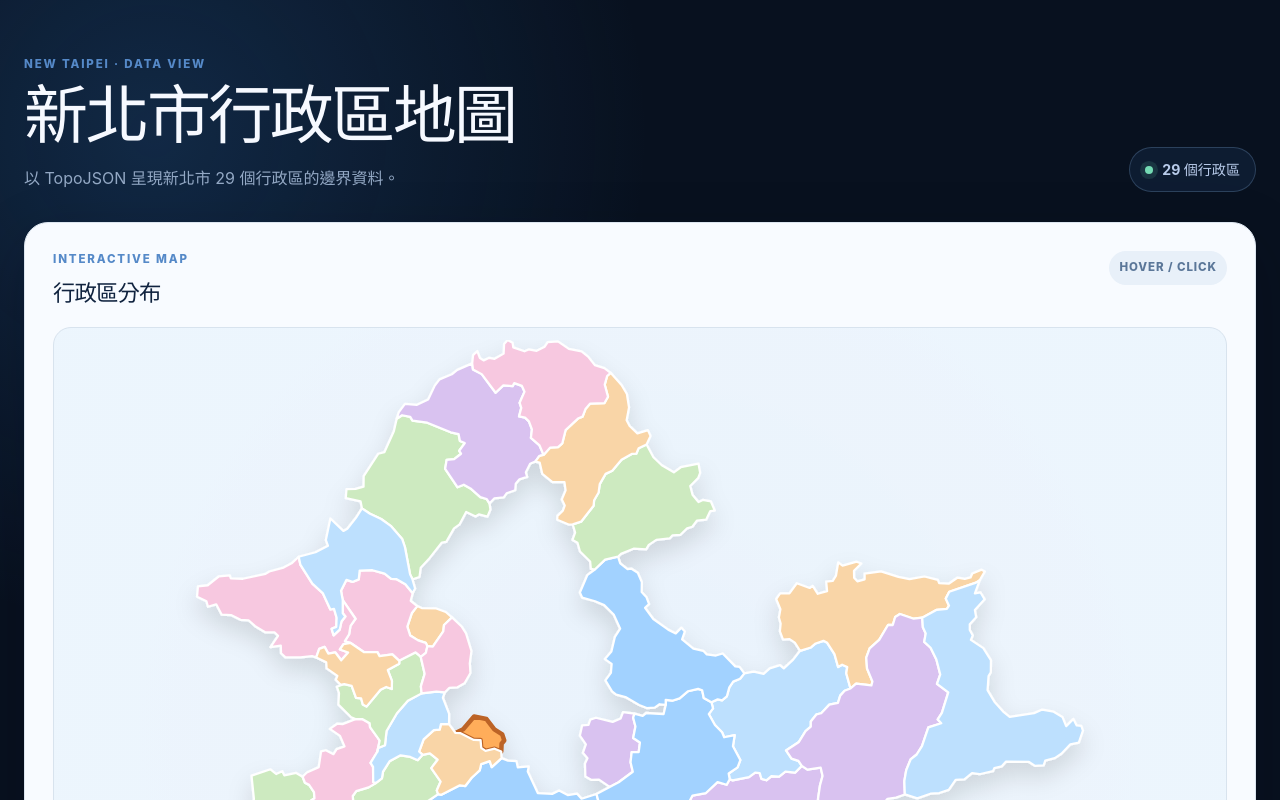
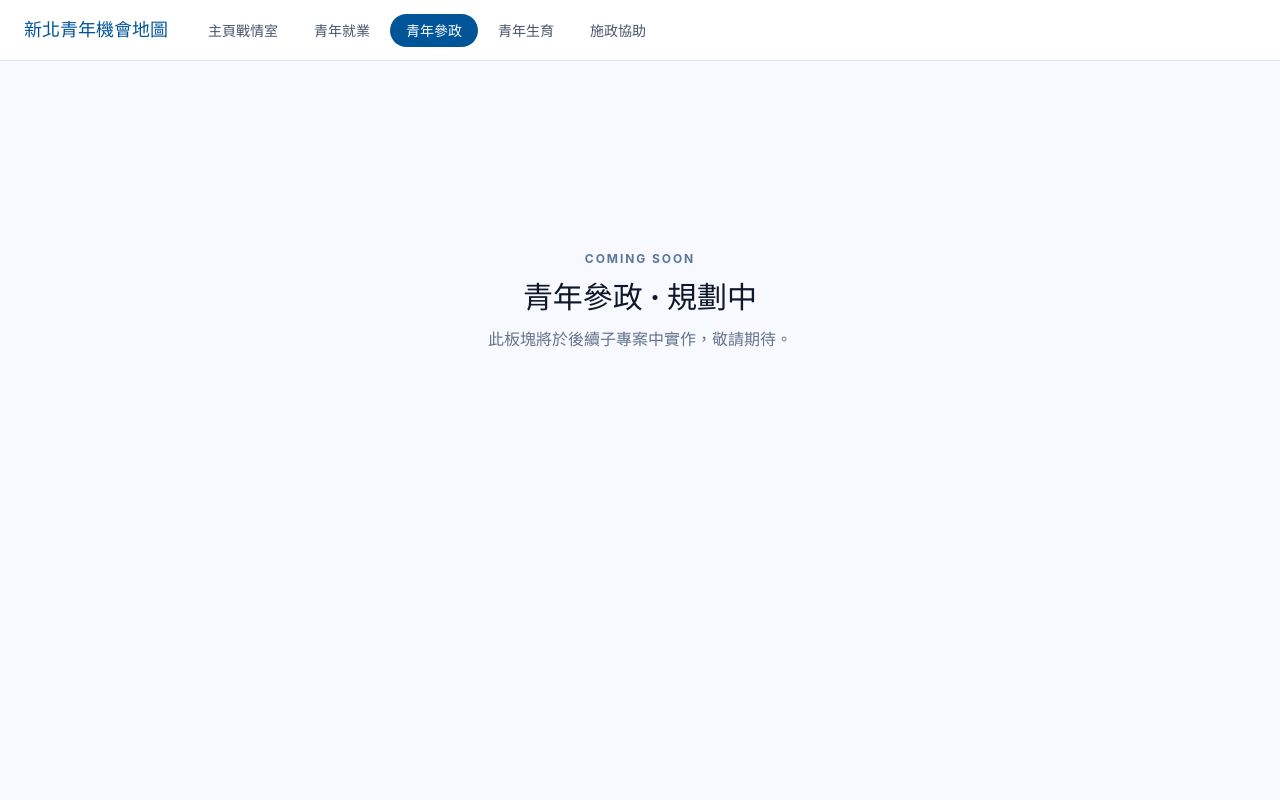
Before and after one commit to Raiden1121/NewTaipeiHack, a React (Vite) app in the folder frontend/: page /politics in a window 1280 px wide. Shown: the top 800 px of the page. Built offline with nearby package versions, Linux system fonts and the light colour scheme.

Commit message:
feat(frontend): add router, layout shell and QueryClientProvider

```diff
--- a/frontend/index.html
+++ b/frontend/index.html
@@ -9,6 +9,6 @@
   </head>
   <body>
     <div id="root"></div>
-    <script type="module" src="/src/main.tsx"></script>
+    <script type="module" src="/src/app/main.tsx"></script>
   </body>
 </html>
--- a/frontend/package.json
+++ b/frontend/package.json
@@ -12,12 +12,14 @@
     "lint": "eslint ."
   },
   "dependencies": {
+    "@tanstack/react-query": "^5.102.8",
     "class-variance-authority": "^0.7.1",
     "clsx": "^2.1.1",
     "d3-geo": "^3.1.1",
     "papaparse": "^5.7.0",
     "react": "^18.3.1",
     "react-dom": "^18.3.1",
+    "react-router-dom": "^7.18.3",
     "tailwind-merge": "^3.6.0",
     "topojson-client": "^3.1.0",
     "zustand": "^5.0.15"
--- /dev/null
+++ b/frontend/src/app/App.tsx
@@ -0,0 +1,13 @@
+import { QueryClient, QueryClientProvider } from "@tanstack/react-query";
+import { RouterProvider } from "react-router-dom";
+import { router } from "./routes";
+
+const queryClient = new QueryClient();
+
+export default function App() {
+  return (
+    <QueryClientProvider client={queryClient}>
+      <RouterProvider router={router} />
+    </QueryClientProvider>
+  );
+}
--- /dev/null
+++ b/frontend/src/app/AppLayout.tsx
@@ -0,0 +1,11 @@
+import { Outlet } from "react-router-dom";
+import NavBar from "@/components/shared/NavBar";
+
+export default function AppLayout() {
+  return (
+    <div className="min-h-screen bg-background">
+      <NavBar />
+      <Outlet />
+    </div>
+  );
+}
--- a/frontend/src/main.tsx
+++ b/frontend/src/app/main.tsx
@@ -1,7 +1,7 @@
 import React from "react";
 import { createRoot } from "react-dom/client";
 import App from "./App";
-import "./styles.css";
+import "../styles.css";
 
 const rootElement = document.getElementById("root");
 if (!rootElement) {
--- /dev/null
+++ b/frontend/src/app/routes.tsx
@@ -0,0 +1,20 @@
+import { createBrowserRouter } from "react-router-dom";
+import AppLayout from "./AppLayout";
+import HomePage from "@/features/home/HomePage";
+import PlaceholderPage from "@/components/shared/PlaceholderPage";
+
+export const router = createBrowserRouter([
+  {
+    element: <AppLayout />,
+    children: [
+      { path: "/", element: <HomePage /> },
+      { path: "/employment", element: <PlaceholderPage title="青年就業" /> },
+      { path: "/politics", element: <PlaceholderPage title="青年參政" /> },
+      { path: "/fertility", element: <PlaceholderPage title="青年生育" /> },
+      {
+        path: "/policy-support",
+        element: <PlaceholderPage title="施政協助" />,
+      },
+    ],
+  },
+]);
--- /dev/null
+++ b/frontend/src/components/shared/NavBar.tsx
@@ -0,0 +1,40 @@
+import { NavLink } from "react-router-dom";
+import { cn } from "@/lib/utils";
+
+const NAV_ITEMS = [
+  { to: "/", label: "主頁戰情室" },
+  { to: "/employment", label: "青年就業" },
+  { to: "/politics", label: "青年參政" },
+  { to: "/fertility", label: "青年生育" },
+  { to: "/policy-support", label: "施政協助" },
+];
+
+export default function NavBar() {
+  return (
+    <header className="sticky top-0 z-10 border-b border-slate-200 bg-white/90 backdrop-blur">
+      <nav className="mx-auto flex w-full max-w-[1440px] items-center gap-6 px-6 py-4">
+        <span className="text-lg font-extrabold text-primary">
+          新北青年機會地圖
+        </span>
+        <ul className="flex flex-1 items-center gap-1">
+          {NAV_ITEMS.map((item) => (
+            <li key={item.to}>
+              <NavLink
+                to={item.to}
+                end={item.to === "/"}
+                className={({ isActive }) =>
+                  cn(
+                    "rounded-full px-4 py-2 text-sm font-semibold text-slate-600 transition-colors hover:bg-primary/10 hover:text-primary",
+                    isActive && "bg-primary text-white hover:bg-primary hover:text-white",
+                  )
+                }
+              >
+                {item.label}
+              </NavLink>
+            </li>
+          ))}
+        </ul>
+      </nav>
+    </header>
+  );
+}
--- /dev/null
+++ b/frontend/src/components/shared/PlaceholderPage.tsx
@@ -0,0 +1,17 @@
+interface PlaceholderPageProps {
+  title: string;
+}
+
+export default function PlaceholderPage({ title }: PlaceholderPageProps) {
+  return (
+    <div className="flex min-h-[60vh] flex-col items-center justify-center gap-3 px-6 text-center">
+      <p className="text-xs font-bold uppercase tracking-[0.16em] text-accent-slate">
+        Coming Soon
+      </p>
+      <h1 className="text-3xl font-bold text-slate-900">{title} · 規劃中</h1>
+      <p className="max-w-md text-slate-500">
+        此板塊將於後續子專案中實作，敬請期待。
+      </p>
+    </div>
+  );
+}
--- a/frontend/src/App.tsx
+++ b/frontend/src/features/home/HomePage.tsx
@@ -1,6 +1,6 @@
 import { useEffect, useState } from "react";
 import { feature } from "topojson-client";
-import TownMap, { type TownFeature } from "./components/TownMap";
+import TownMap, { type TownFeature } from "@/components/TownMap";
 
 const DATA_URL = "/Map_NewTaipei.json";
 
@@ -12,7 +12,7 @@ function getErrorMessage(error: unknown) {
   return "行政區資料載入失敗，請稍後再試。";
 }
 
-export default function App() {
+export default function HomePage() {
   const [features, setFeatures] = useState<TownFeature[]>([]);
   const [selectedTownId, setSelectedTownId] = useState<string | null>(null);
   const [loading, setLoading] = useState(true);
```
Also changed, not shown: 2 other files (tests, documents, lock files or other folders).
